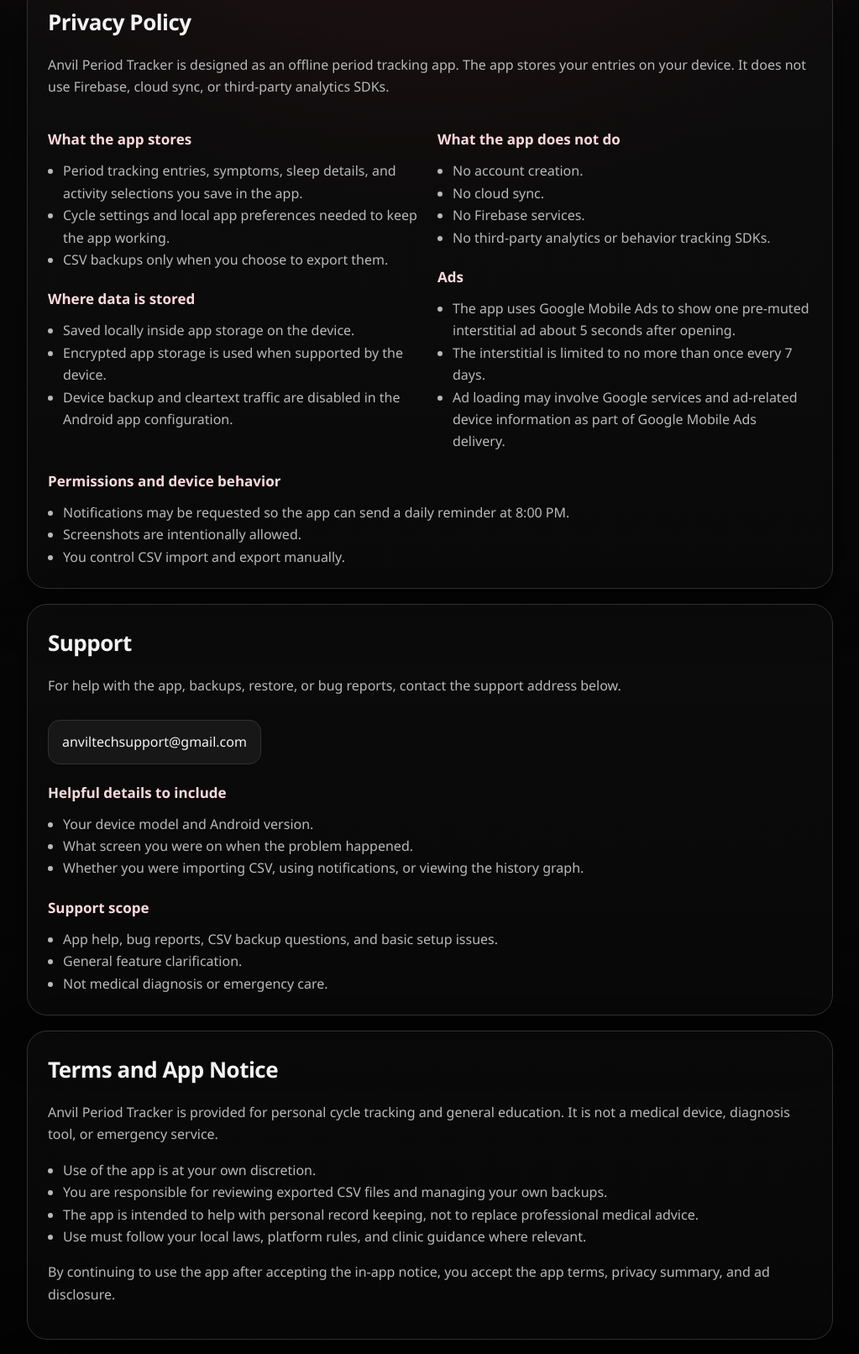
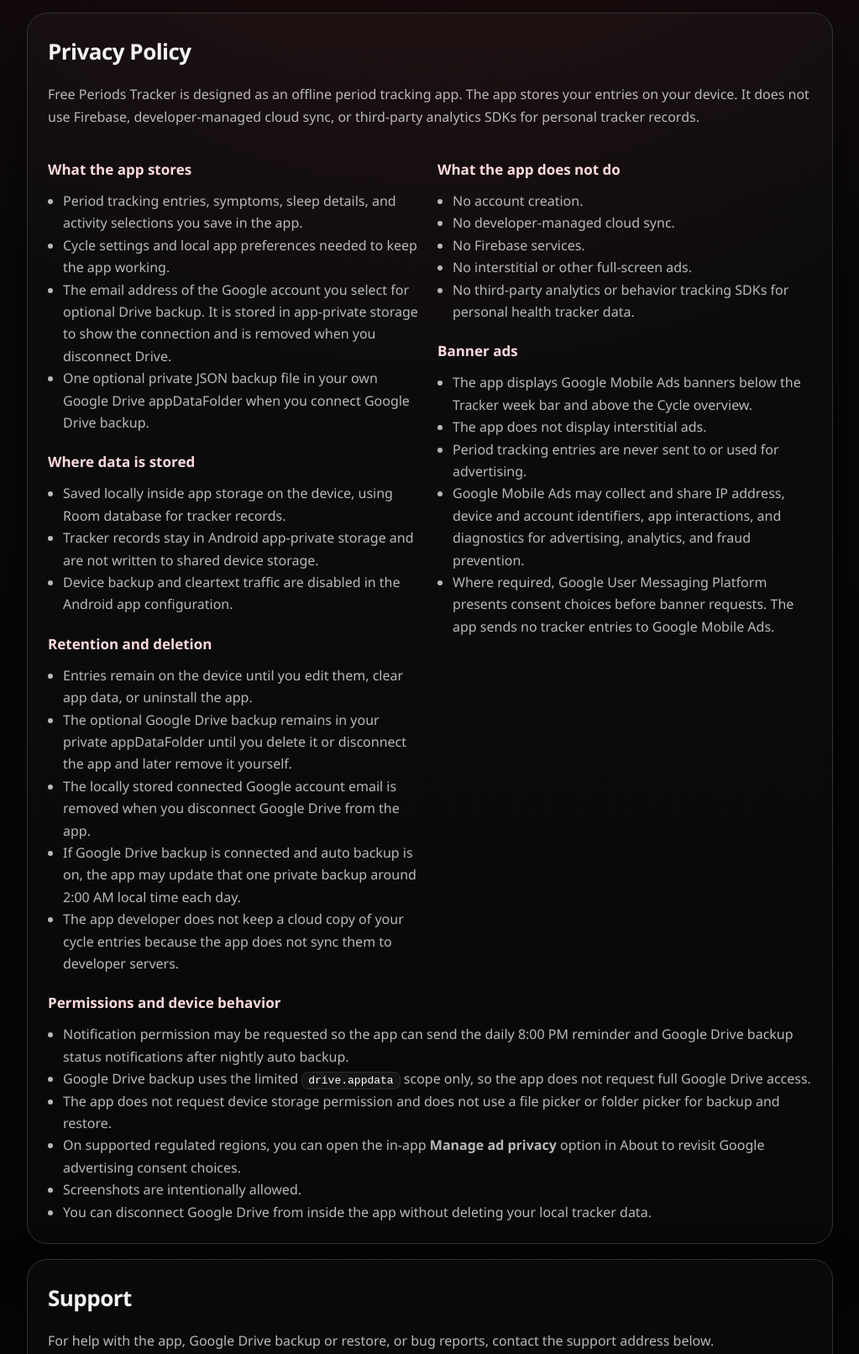
Before and after one commit to anviltechmain-bit/Anvil_Tech_Period_Tracker_Support_URL, a plain HTML site: page index.html in a window 1280 px wide. Shown: the part 467-2079 px from the top of the page at 84% size, without its empty margins (128-1151 px from the left). Drawn offline with Linux system fonts and the light colour scheme.

Commit message:
Rename app to Free Periods Tracker and publish current privacy/support policy

```diff
--- a/index.html
+++ b/index.html
@@ -3,8 +3,8 @@
 <head>
     <meta charset="UTF-8">
     <meta name="viewport" content="width=device-width, initial-scale=1.0">
-    <title>Anvil Period Tracker - Privacy and Support</title>
-    <meta name="description" content="Privacy policy, support contact, and terms for Anvil Period Tracker.">
+    <title>Free Periods Tracker - Privacy and Support</title>
+    <meta name="description" content="Privacy policy, support contact, and terms for Free Periods Tracker.">
     <style>
         :root {
             --bg: #050505;
@@ -46,7 +46,7 @@
         }
 
         .hero {
-            padding: 56px 0 28px;
+            padding: 62px 0 28px;
         }
 
         .eyebrow {
@@ -167,7 +167,7 @@
 
         @media (max-width: 720px) {
             .hero {
-                padding-top: 34px;
+                padding-top: 40px;
             }
 
             .card {
@@ -188,13 +188,13 @@
 <body>
     <header class="hero">
         <div class="wrap">
-            <div class="eyebrow">Anvil Period Tracker</div>
+            <div class="eyebrow">Free Periods Tracker</div>
             <h1>Privacy Policy and Support</h1>
             <p class="lead">
-                This page can be used as the hosted privacy policy and support page for Anvil Period Tracker.
-                It covers privacy, ads, contact details, and the general terms shown in the app.
+                This is the privacy policy and support page for Free Periods Tracker.
+                It covers privacy, optional local-first backup and restore through the user’s own private Google Drive appDataFolder, banner advertising, advertising privacy choices, contact details, and the general terms shown in the app.
             </p>
-            <div class="meta">Last updated: 24 April 2026</div>
+            <div class="meta">Last updated: 12 October 2026</div>
             <nav class="nav" aria-label="Page sections">
                 <a href="#privacy">Privacy</a>
                 <a href="#support">Support</a>
@@ -209,8 +209,8 @@
             <section class="card" id="privacy">
                 <h2>Privacy Policy</h2>
                 <p>
-                    Anvil Period Tracker is designed as an offline period tracking app. The app stores your entries on your device.
-                    It does not use Firebase, cloud sync, or third-party analytics SDKs.
+                    Free Periods Tracker is designed as an offline period tracking app. The app stores your entries on your device.
+                    It does not use Firebase, developer-managed cloud sync, or third-party analytics SDKs for personal tracker records.
                 </p>
 
                 <div class="two-up">
@@ -219,14 +219,24 @@
                         <ul>
                             <li>Period tracking entries, symptoms, sleep details, and activity selections you save in the app.</li>
                             <li>Cycle settings and local app preferences needed to keep the app working.</li>
-                            <li>CSV backups only when you choose to export them.</li>
+                            <li>The email address of the Google account you select for optional Drive backup. It is stored in app-private storage to show the connection and is removed when you disconnect Drive.</li>
+                            <li>One optional private JSON backup file in your own Google Drive appDataFolder when you connect Google Drive backup.</li>
                         </ul>
 
                         <h3>Where data is stored</h3>
                         <ul>
-                            <li>Saved locally inside app storage on the device.</li>
-                            <li>Encrypted app storage is used when supported by the device.</li>
+                            <li>Saved locally inside app storage on the device, using Room database for tracker records.</li>
+                            <li>Tracker records stay in Android app-private storage and are not written to shared device storage.</li>
                             <li>Device backup and cleartext traffic are disabled in the Android app configuration.</li>
+                        </ul>
+
+                        <h3>Retention and deletion</h3>
+                        <ul>
+                            <li>Entries remain on the device until you edit them, clear app data, or uninstall the app.</li>
+                            <li>The optional Google Drive backup remains in your private appDataFolder until you delete it or disconnect the app and later remove it yourself.</li>
+                            <li>The locally stored connected Google account email is removed when you disconnect Google Drive from the app.</li>
+                            <li>If Google Drive backup is connected and auto backup is on, the app may update that one private backup around 2:00 AM local time each day.</li>
+                            <li>The app developer does not keep a cloud copy of your cycle entries because the app does not sync them to developer servers.</li>
                         </ul>
                     </div>
 
@@ -234,32 +244,38 @@
                         <h3>What the app does not do</h3>
                         <ul>
                             <li>No account creation.</li>
-                            <li>No cloud sync.</li>
+                            <li>No developer-managed cloud sync.</li>
                             <li>No Firebase services.</li>
-                            <li>No third-party analytics or behavior tracking SDKs.</li>
+                            <li>No interstitial or other full-screen ads.</li>
+                            <li>No third-party analytics or behavior tracking SDKs for personal health tracker data.</li>
                         </ul>
 
-                        <h3>Ads</h3>
+                        <h3>Banner ads</h3>
                         <ul>
-                            <li>The app uses Google Mobile Ads to show one pre-muted interstitial ad about 5 seconds after opening.</li>
-                            <li>The interstitial is limited to no more than once every 7 days.</li>
-                            <li>Ad loading may involve Google services and ad-related device information as part of Google Mobile Ads delivery.</li>
+                            <li>The app displays Google Mobile Ads banners below the Tracker week bar and above the Cycle overview.</li>
+                            <li>The app does not display interstitial ads.</li>
+                            <li>Period tracking entries are never sent to or used for advertising.</li>
+                            <li>Google Mobile Ads may collect and share IP address, device and account identifiers, app interactions, and diagnostics for advertising, analytics, and fraud prevention.</li>
+                            <li>Where required, Google User Messaging Platform presents consent choices before banner requests. The app sends no tracker entries to Google Mobile Ads.</li>
                         </ul>
                     </div>
                 </div>
 
                 <h3>Permissions and device behavior</h3>
                 <ul>
-                    <li>Notifications may be requested so the app can send a daily reminder at 8:00 PM.</li>
+                    <li>Notification permission may be requested so the app can send the daily 8:00 PM reminder and Google Drive backup status notifications after nightly auto backup.</li>
+                    <li>Google Drive backup uses the limited <code>drive.appdata</code> scope only, so the app does not request full Google Drive access.</li>
+                    <li>The app does not request device storage permission and does not use a file picker or folder picker for backup and restore.</li>
+                    <li>On supported regulated regions, you can open the in-app <strong>Manage ad privacy</strong> option in About to revisit Google advertising consent choices.</li>
                     <li>Screenshots are intentionally allowed.</li>
-                    <li>You control CSV import and export manually.</li>
+                    <li>You can disconnect Google Drive from inside the app without deleting your local tracker data.</li>
                 </ul>
             </section>
 
             <section class="card" id="support">
                 <h2>Support</h2>
                 <p>
-                    For help with the app, backups, restore, or bug reports, contact the support address below.
+                    For help with the app, Google Drive backup or restore, or bug reports, contact the support address below.
                 </p>
 
                 <a class="contact" href="mailto:anviltechsupport@gmail.com">anviltechsupport@gmail.com</a>
@@ -268,12 +284,12 @@
                 <ul>
                     <li>Your device model and Android version.</li>
                     <li>What screen you were on when the problem happened.</li>
-                    <li>Whether you were importing CSV, using notifications, or viewing the history graph.</li>
+                    <li>Whether you were backing up, syncing, using notifications, or viewing the history graph.</li>
                 </ul>
 
                 <h3>Support scope</h3>
                 <ul>
-                    <li>App help, bug reports, CSV backup questions, and basic setup issues.</li>
+                    <li>App help, bug reports, backup or sync questions, and basic setup issues.</li>
                     <li>General feature clarification.</li>
                     <li>Not medical diagnosis or emergency care.</li>
                 </ul>
@@ -282,13 +298,14 @@
             <section class="card" id="terms">
                 <h2>Terms and App Notice</h2>
                 <p>
-                    Anvil Period Tracker is provided for personal cycle tracking and general education.
-                    It is not a medical device, diagnosis tool, or emergency service.
+                    Free Periods Tracker is provided for personal cycle tracking and general education.
+                    It is not a medical device and does not diagnose, treat, cure, or prevent any medical condition.
+                    It is not an emergency service.
                 </p>
 
                 <ul>
                     <li>Use of the app is at your own discretion.</li>
-                    <li>You are responsible for reviewing exported CSV files and managing your own backups.</li>
+                    <li>You are responsible for reviewing backup files and managing your own backups.</li>
                     <li>The app is intended to help with personal record keeping, not to replace professional medical advice.</li>
                     <li>Use must follow your local laws, platform rules, and clinic guidance where relevant.</li>
                 </ul>
@@ -328,7 +345,7 @@
 
     <footer class="footer">
         <div class="wrap">
-            Anvil Period Tracker | Offline tracking | Support: anviltechsupport@gmail.com
+            Free Periods Tracker | Offline tracking | Support: anviltechsupport@gmail.com
         </div>
     </footer>
 </body>
```
